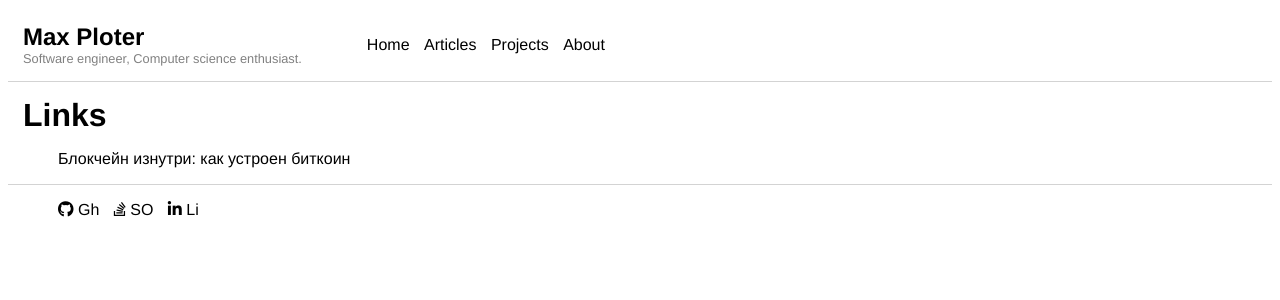
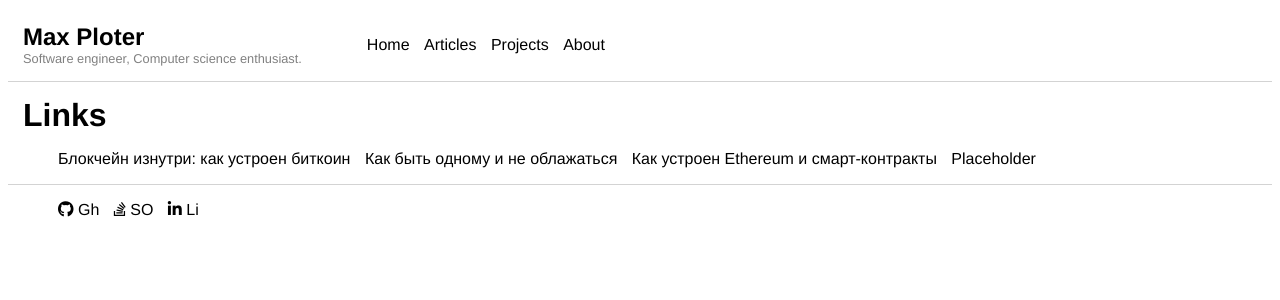
Before and after one commit to Maxvgrad/maxvgrad.github.io, a Jekyll site: the page built from links.html, in a window 1280 px wide. Shown: the top 300 px of the page. Built offline with Jekyll 4.4.1, drawn with Linux system fonts in a browser that asks for light colours; nearby versions of some CDN libraries.

Commit message:
docs: Add links

```diff
--- a/_data/links.json
+++ b/_data/links.json
@@ -3,6 +3,29 @@
     "title": "Блокчейн изнутри: как устроен биткоин",
     "url": "https://vas3k.ru/blog/blockchain/",
     "tags": ["blockchain", "bitcoin"],
-    "date": "2022-04-23"
+    "date": "2022-04-23",
+    "status": "READ"
+  },
+  {
+    "title": "Как быть одному и не облажаться",
+    "url": "https://w-o-s.ru/article/4309",
+    "tags": ["personal", "life", "relationship", "single"],
+    "date": "2022-04-25",
+    "status": "READ"
+  },
+  {
+    "title": "Как устроен Ethereum и смарт-контракты",
+    "url": "https://vas3k.ru/blog/ethereum/",
+    "tags": ["blockchain", "ethereum", "smart-contract"],
+    "date": "2022-04-25",
+    "status": "READING"
+  },
+
+  {
+    "title": "Placeholder",
+    "url": "https://placeholder.com/",
+    "tags": ["foo", "bar"],
+    "date": "2022-04-23",
+    "status": "NEW"
   }
 ]
```
